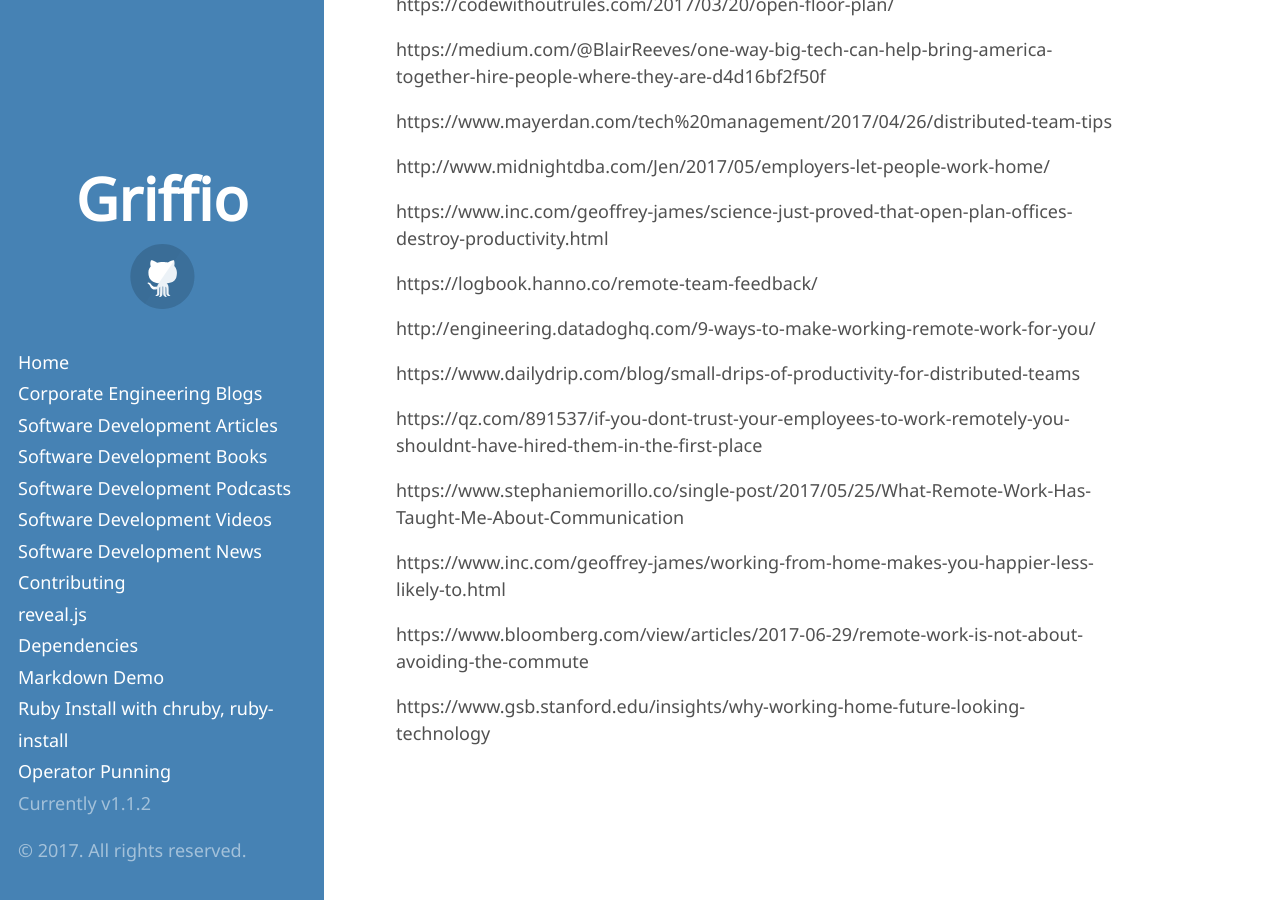
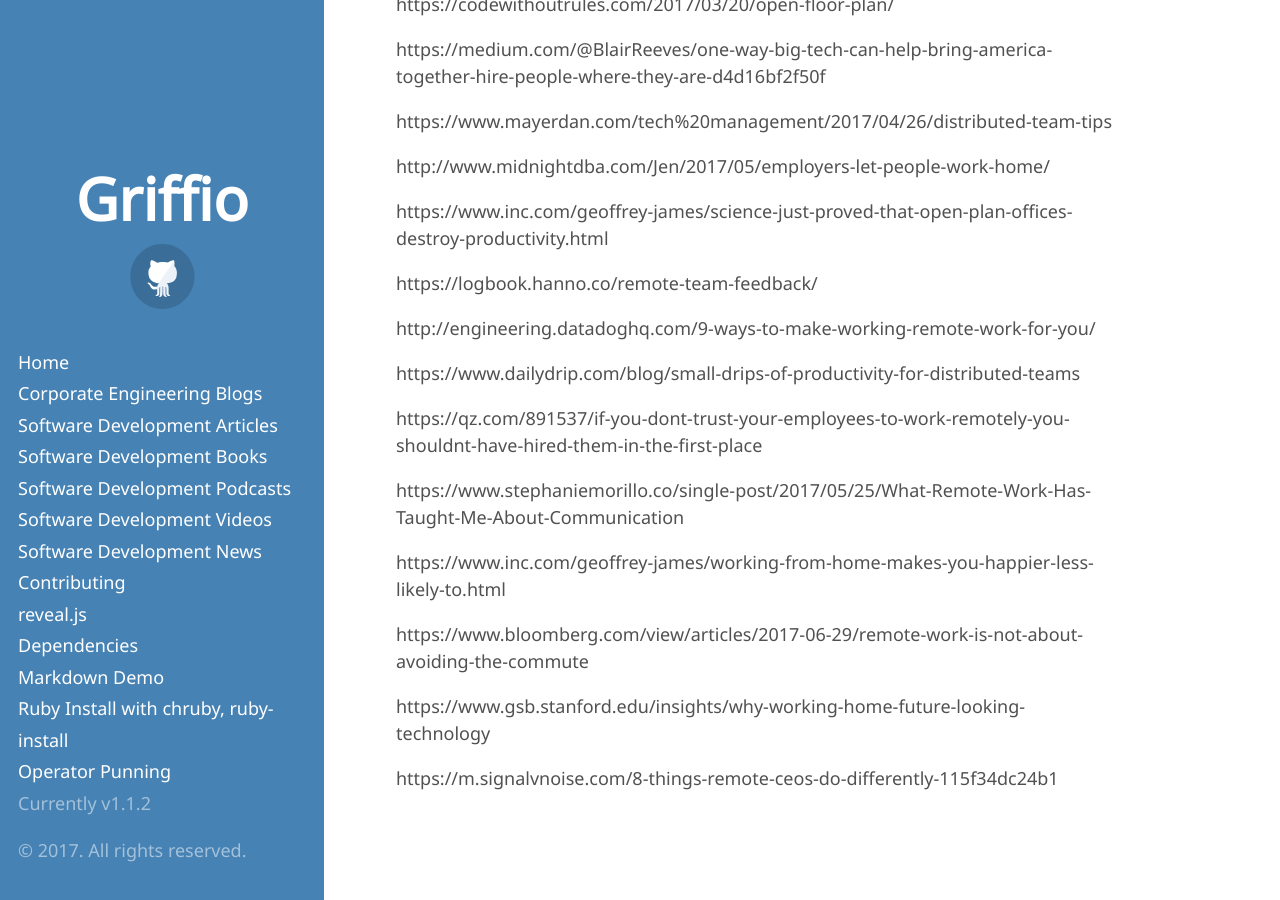
Before and after one commit to griffio/griffio.github.io, a Jekyll site: the page built from distributed_and_remote.md, in a window 1280 px wide and 900 px high, scrolled down 5994 px. Built offline with Jekyll 4.4.1, drawn with Linux system fonts in a browser that asks for light colours; some web fonts are replaced; our own code applies the rules of GitHub Pages for plain Markdown files; some of the changed lines change nothing that is shown.

Commit message:
8-things-remote-ceos-do-differently

```diff
--- a/distributed_and_remote.md
+++ b/distributed_and_remote.md
@@ -247,3 +247,5 @@ https://www.inc.com/geoffrey-james/working-from-home-makes-you-happier-less-like
 https://www.bloomberg.com/view/articles/2017-06-29/remote-work-is-not-about-avoiding-the-commute
 
 https://www.gsb.stanford.edu/insights/why-working-home-future-looking-technology
+
+https://m.signalvnoise.com/8-things-remote-ceos-do-differently-115f34dc24b1
```
